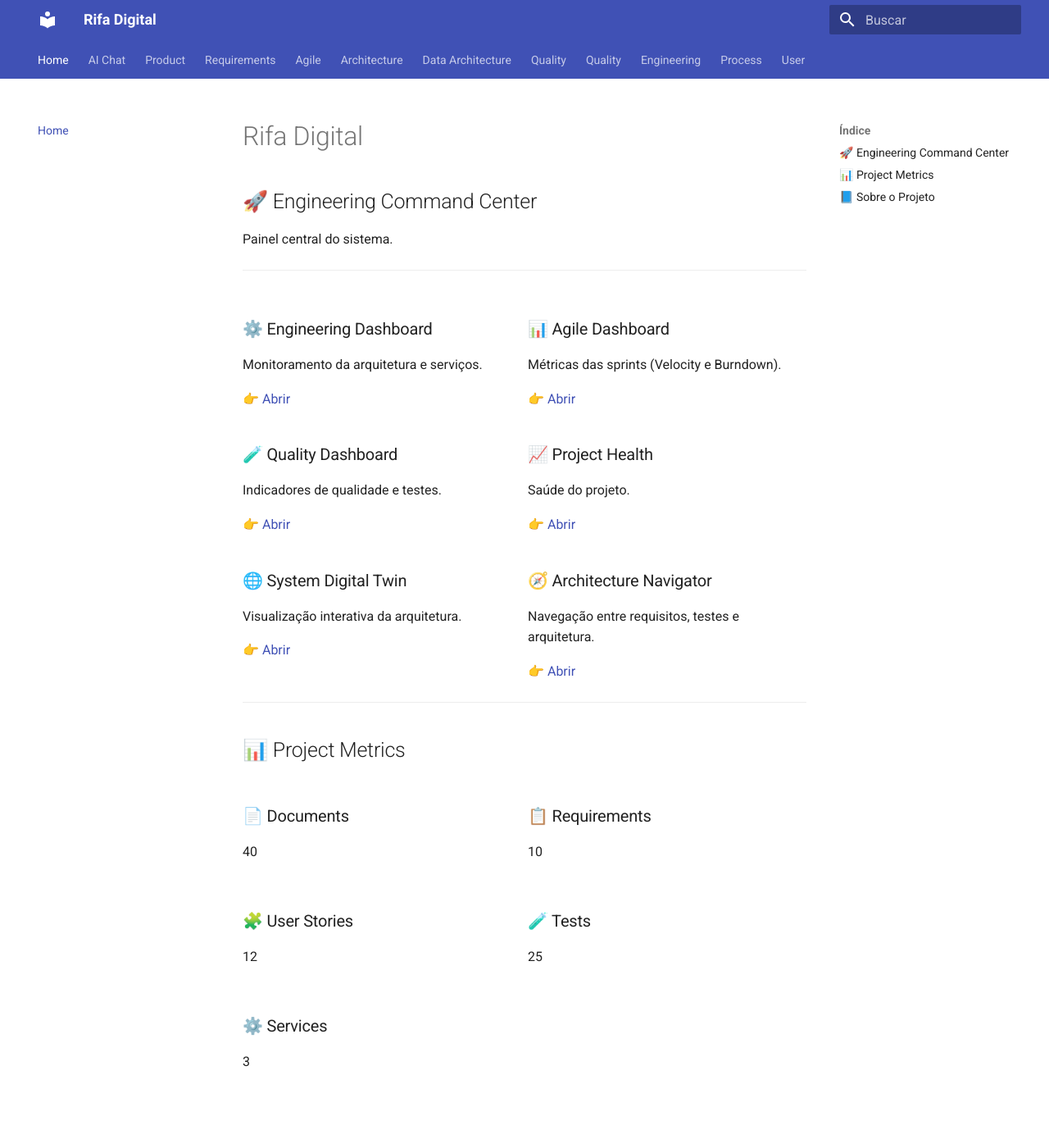
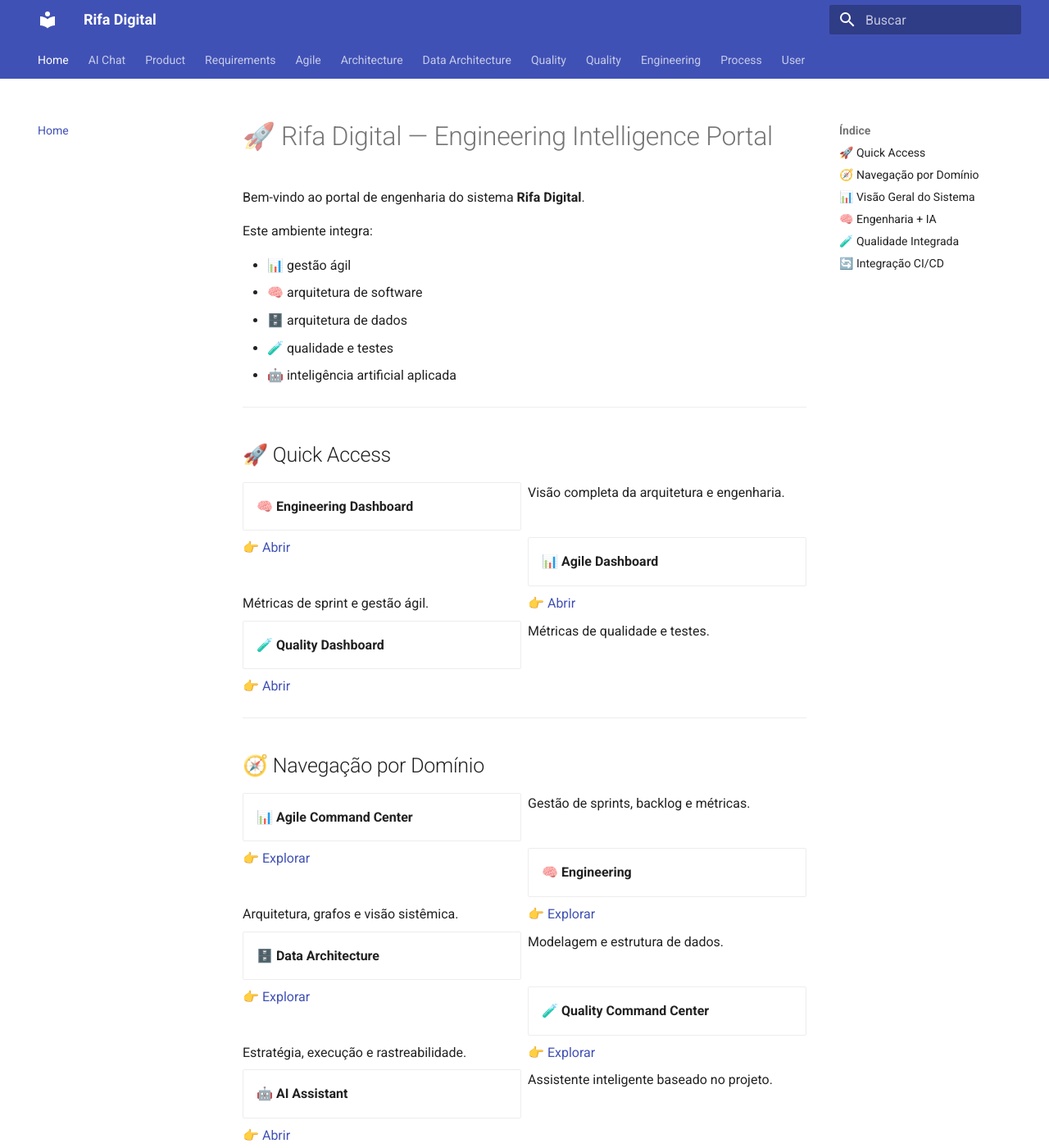
Before and after one commit to ivnavalenca/rifa-digital, an MkDocs documentation site: the page built from docs/index.md, in a window 1280 px wide and 1400 px high. Shown: the whole window at 82% size. Built offline with MkDocs 1.6.1 and Material for MkDocs 9.7.7, drawn with Linux system fonts in a browser that asks for light colours; some of the changed text lies outside the part shown.

Commit message:
Update index.md

````diff
--- a/docs/index.md
+++ b/docs/index.md
@@ -1,65 +1,118 @@
-# Rifa Digital
+# 🚀 Rifa Digital — Engineering Intelligence Portal
 
-## 🚀 Engineering Command Center
+Bem-vindo ao portal de engenharia do sistema **Rifa Digital**.
 
-Painel central do sistema.
+Este ambiente integra:
+
+- 📊 gestão ágil
+- 🧠 arquitetura de software
+- 🗄️ arquitetura de dados
+- 🧪 qualidade e testes
+- 🤖 inteligência artificial aplicada
 
 ---
 
-<div class="grid cards">
+## 🚀 Quick Access
 
-<div>
-<h3>⚙️ Engineering Dashboard</h3>
-<p>Monitoramento da arquitetura e serviços.</p>
-<a href="engineering/engineering-map/">👉 Abrir</a>
-</div>
+<div class="grid cards" markdown>
 
-<div>
-<h3>📊 Agile Dashboard</h3>
-<p>Métricas das sprints (Velocity e Burndown).</p>
-<a href="agile/agile-dashboard/">👉 Abrir</a>
-</div>
+- 🧠 **Engineering Dashboard**
 
-<div>
-<h3>🧪 Quality Dashboard</h3>
-<p>Indicadores de qualidade e testes.</p>
-<a href="testing/quality-dashboard/">👉 Abrir</a>
-</div>
+  Visão completa da arquitetura e engenharia.
 
-<div>
-<h3>📈 Project Health</h3>
-<p>Saúde do projeto.</p>
-<a href="process/project-health/">👉 Abrir</a>
-</div>
+  👉 [Abrir](engineering/engineering-map.md)
 
-<div>
-<h3>🌐 System Digital Twin</h3>
-<p>Visualização interativa da arquitetura.</p>
-<a href="engineering/system-digital-twin/">👉 Abrir</a>
-</div>
+- 📊 **Agile Dashboard**
 
-<div>
-<h3>🧭 Architecture Navigator</h3>
-<p>Navegação entre requisitos, testes e arquitetura.</p>
-<a href="engineering/architecture-navigator/">👉 Abrir</a>
-</div>
+  Métricas de sprint e gestão ágil.
+
+  👉 [Abrir](agile/agile-dashboard.md)
+
+- 🧪 **Quality Dashboard**
+
+  Métricas de qualidade e testes.
+
+  👉 [Abrir](quality/execution/quality-dashboard.md)
 
 </div>
 
 ---
 
-## 📊 Project Metrics
+## 🧭 Navegação por Domínio
 
-<div id="metrics"></div>
+<div class="grid cards" markdown>
+
+- 📊 **Agile Command Center**
+
+  Gestão de sprints, backlog e métricas.
+
+  👉 [Explorar](agile/index.md)
+
+- 🧠 **Engineering**
+
+  Arquitetura, grafos e visão sistêmica.
+
+  👉 [Explorar](engineering/engineering-map.md)
+
+- 🗄️ **Data Architecture**
+
+  Modelagem e estrutura de dados.
+
+  👉 [Explorar](data-architecture/index.md)
+
+- 🧪 **Quality Command Center**
+
+  Estratégia, execução e rastreabilidade.
+
+  👉 [Explorar](quality/index.md)
+
+- 🤖 **AI Assistant**
+
+  Assistente inteligente baseado no projeto.
+
+  👉 [Abrir](assistant.md)
+
+</div>
 
 ---
 
-## 📘 Sobre o Projeto
+## 📊 Visão Geral do Sistema
 
-O sistema **Rifa Digital** integra:
+O sistema Rifa Digital permite:
 
-- Engenharia de Software
-- Arquitetura
-- Testes
-- DevOps
-- Gestão Ágil
+- criação de rifas digitais
+- gerenciamento de participantes
+- controle de números e pagamentos
+- sorteio automatizado
+
+---
+
+## 🧠 Engenharia + IA
+
+Este portal implementa:
+
+- 📊 dashboards automáticos
+- 🔗 rastreabilidade entre artefatos
+- 🤖 IA com conhecimento do projeto (RAG)
+- 🔄 integração com CI/CD
+
+---
+
+## 🧪 Qualidade Integrada
+
+A qualidade é garantida por:
+
+- testes estruturados
+- métricas contínuas
+- dashboards dinâmicos
+- validação automatizada
+
+---
+
+## 🔄 Integração CI/CD
+
+Pipeline automatizado:
+
+```text
+docs.yml → build + deploy
+ai.yml   → IA + métricas + dashboards
````
